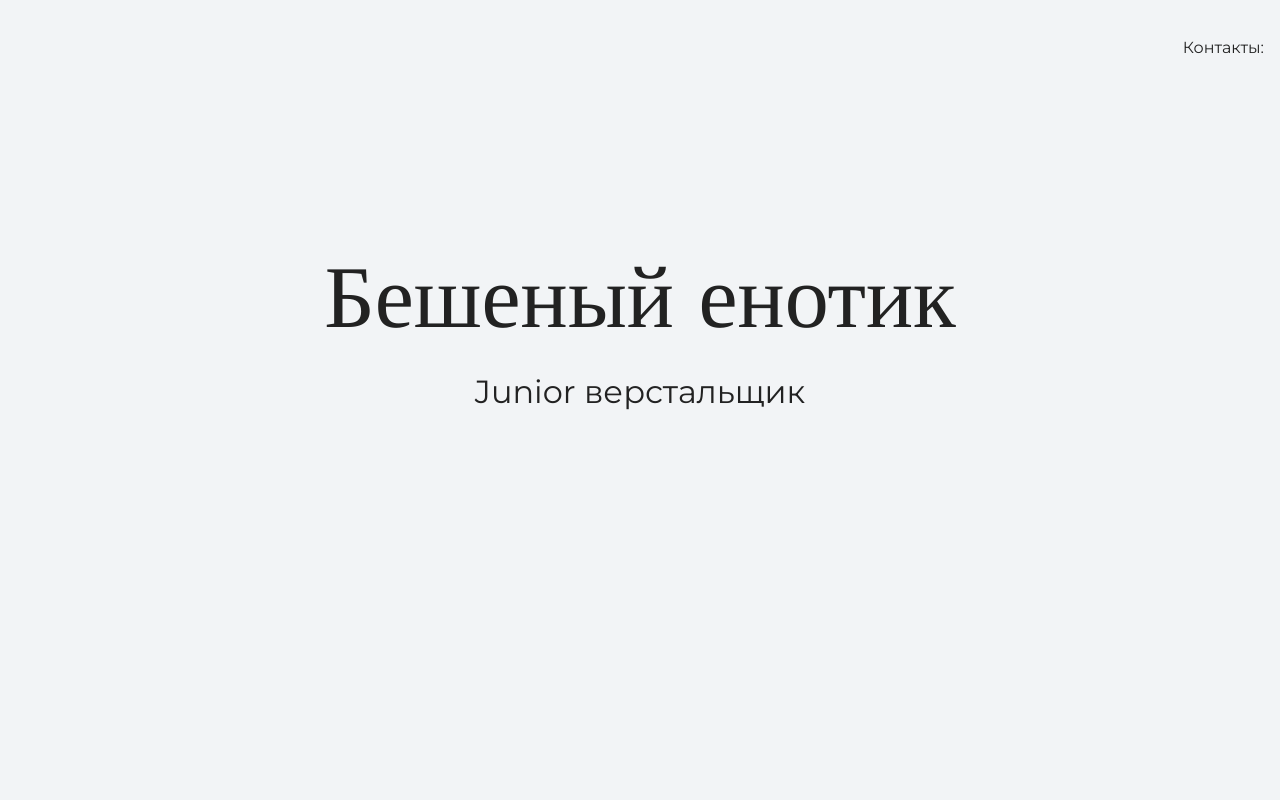
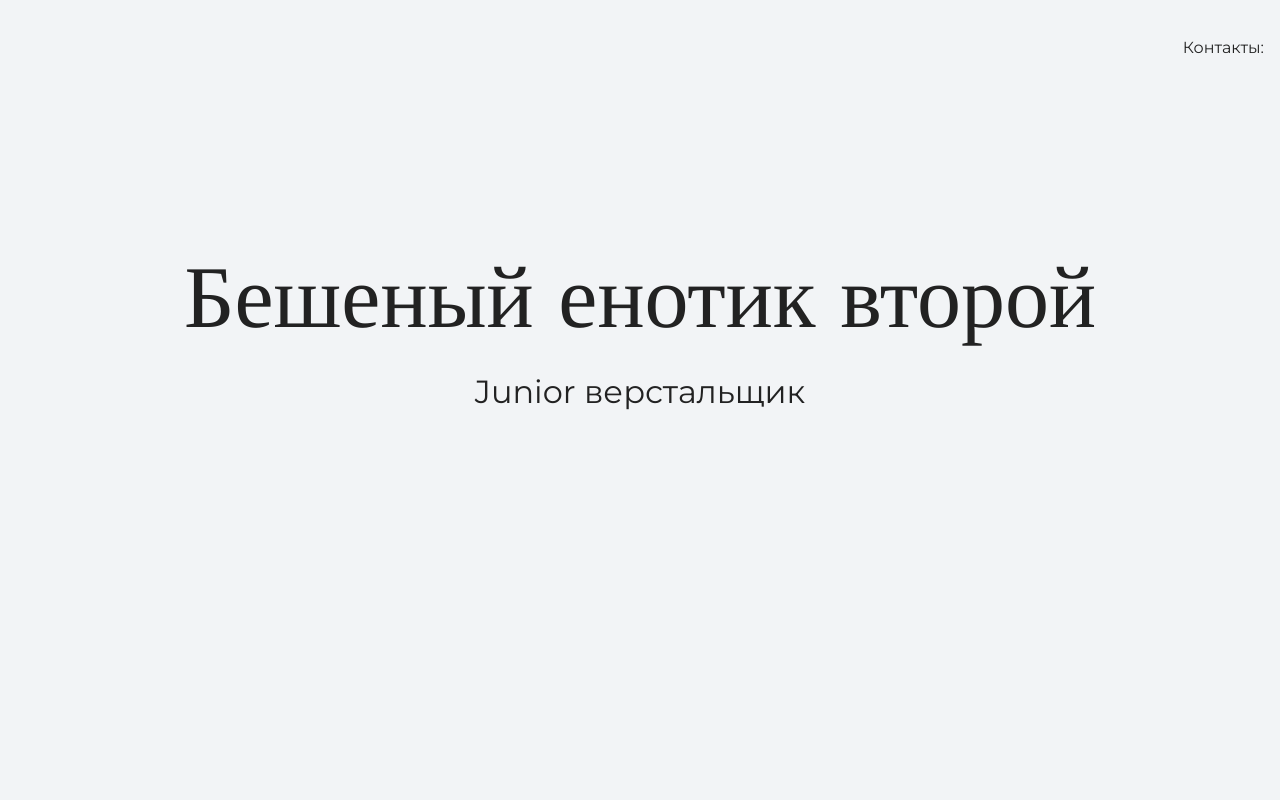
Before and after one commit to Semina37/repository, a plain HTML site: page index.html in a window 1280 px wide. Shown: the top 800 px of the page. Drawn offline with nearby package versions, Linux system fonts and the light colour scheme.

Commit message:
изменили гл

```diff
--- a/index.html
+++ b/index.html
@@ -16,7 +16,7 @@
 
     <section class="hero-image">
 	<div class="container">
-      <h1 class="heading">Бешеный енотик </h1>
+      <h1 class="heading">Бешеный енотик второй </h1>
       <p>Junior верстальщик</p>
 	  </div>
     </section>
```
